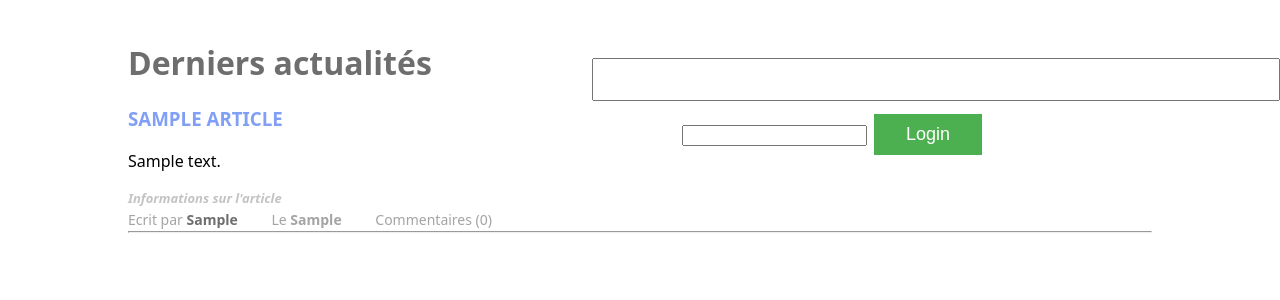
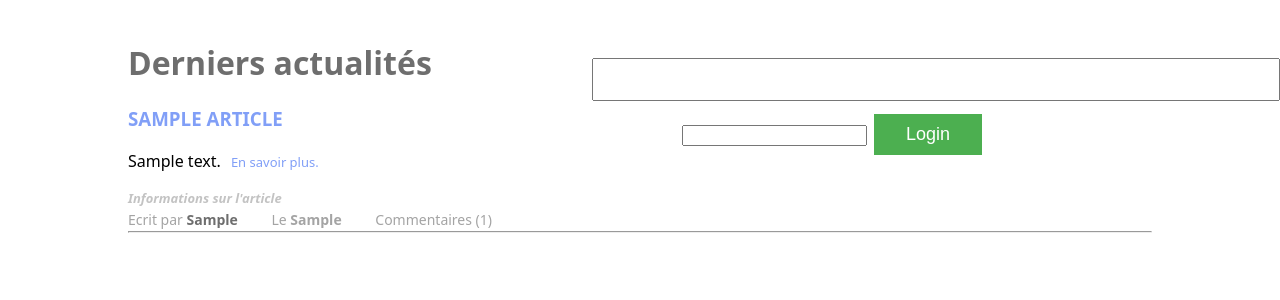
Before and after one commit to Duxblah/Myblog, a PHP site: page /index.php?p=list_articles in a window 1280 px wide. Shown: the part 50-350 px from the top of the page. Run offline with PHP 8.4, Linux system fonts and the light colour scheme; tables that the repository leaves empty or names only in its code hold one stand-in row (values such as "Sample post").

Commit message:
add nbr comments

```diff
--- a/model/article.php
+++ b/model/article.php
@@ -1,13 +1,16 @@
 <?php
 
 function selectAllArticles () {
-	return select('article', ['article.*, user.pseudo as user'], 'JOIN user ON user.id = article.id_user ORDER BY created DESC');
+	return select('article', ['article.*, user.pseudo as user, count(comment.id) as nbr'], 'JOIN user ON user.id = article.id_user LEFT JOIN comment ON article.id = comment.id_article GROUP BY article.id ORDER BY article.created DESC ');
 }
 
 function selectArticleById ($id) {
 	return select('article', ['article.*, user.pseudo as user'], 'JOIN user ON user.id = article.id_user WHERE article.id = ' . $id)[0];
 }
 
+function selectArticleIdByCommeny ($id) {
+	return select('article', ['article.id'], 'JOIN comment ON comment.id = article.id_user WHERE article.id = ' . $id)[0];
+}
 function selectArticleByTitle ($title) {
 	return select('article', [], 'WHERE title = "' . $pseudo . '"')[0];
 }
--- a/styles/style.css
+++ b/styles/style.css
@@ -168,3 +168,7 @@ hr.comment_separator{
 	margin: 15px 0;
 	font-size: 14px;
 }
+.see_more{
+	font-size: 13px;
+    margin-left: 10px;
+}
--- a/views/list_articles.php
+++ b/views/list_articles.php
@@ -8,12 +8,12 @@
 			}
 		?>
 		<h3><a href="?p=single_article&id=<?= $article['id'] ?>"><?= $article['title']; ?></a></h3>
-		<div class="article_resume"><?= $content; ?></a></div>
+		<div class="article_resume"><?= $content; ?><a href="?p=single_article&id=<?= $article['id'] ?>"><span class="see_more">En savoir plus.</a> </span></div>
 		<h4>Informations sur l'article</h4>
 		<div class="article_info" >
 			<div class="article_info_author">Ecrit par <a class="link_author" href="?p=single_user&id=<?= $article['id_user'] ?>"><?= $article['user']; ?></a></div>
 			<div class="article_info_created">Le <a class="link_date" href="?p=single_user&id=<?= $article['id_user'] ?>"><?= $article['created']; ?></a></div>
-			<div class="article_info_comments">Commentaires (0)</div>
+			<div class="article_info_comments"><?php echo "Commentaires (".$article['nbr'].")"; ?></div>
 		</div>
 		<hr>
 	<?php endforeach; ?>
```
